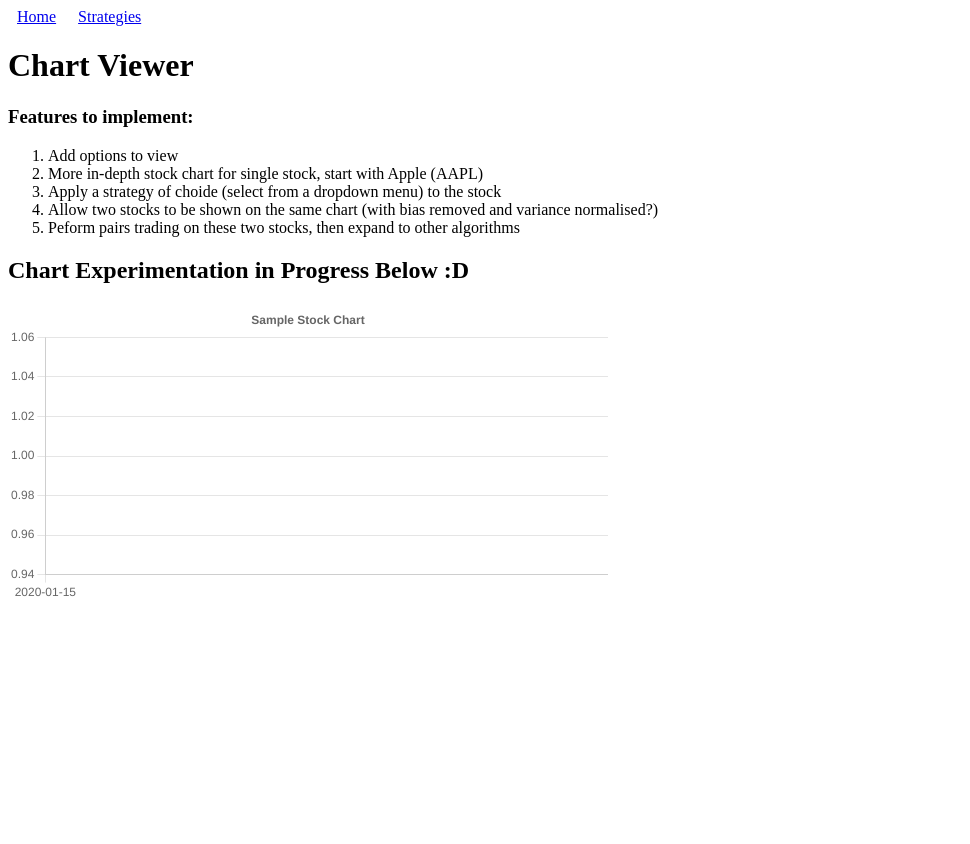
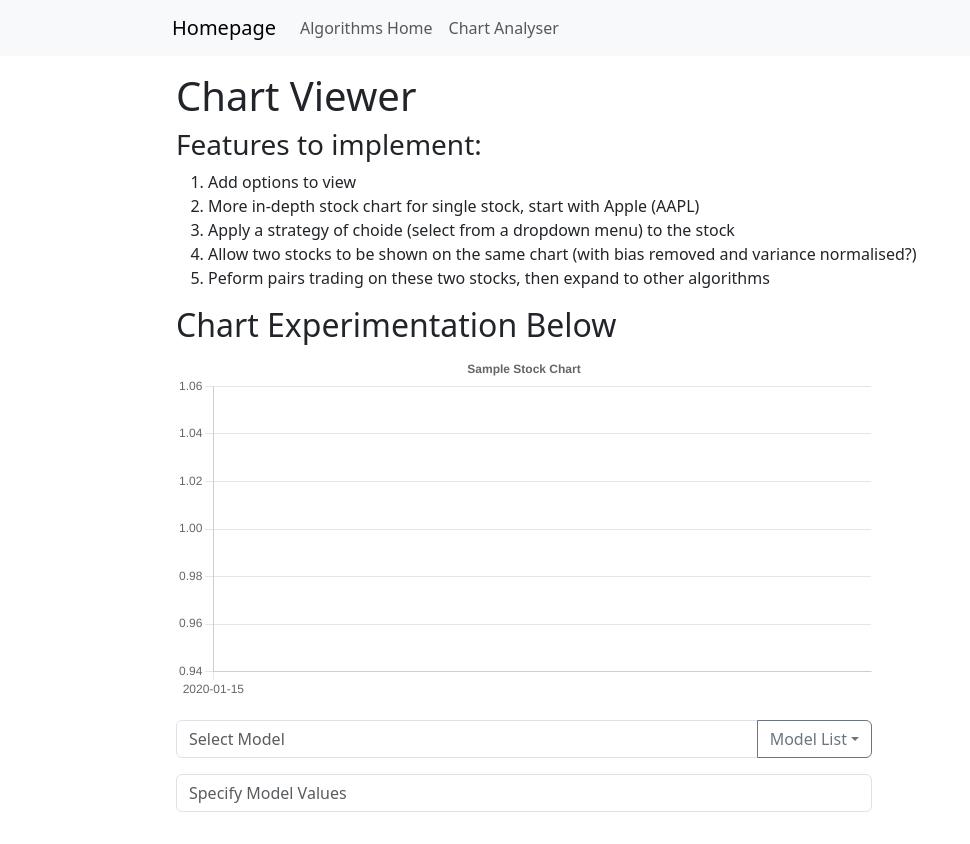
Before and after one commit to Eschamp01/finance_algorithms, a Django app: page /stocks/chart in a window 1280 px wide. Shown: the whole page, without its empty margins (0-970 px from the left). Before the commit the page ends 597 px from the top, so only its background shows below. Run offline with Django 4.2, Linux system fonts and the light colour scheme; tables that the repository leaves empty hold one stand-in row (values such as "Sample post").

Commit message:
Template HTML Added
Navigation bar added to template HTML. To be expanded with other features.

```diff
--- a/Strategies_Viewer/templates/Strategies_Viewer/chart.html
+++ b/Strategies_Viewer/templates/Strategies_Viewer/chart.html
@@ -1,22 +1,9 @@
-<!doctype html>
-<html lang="en">
-<head>
+{% extends 'Strategies_Viewer/template.html' %}
+
+{% block content %}
+
 {% load static %}
-  <meta charset="utf-8">
-  <title>Stock Algos Home</title>
-  <meta name="description" content="Stock algorithms homepage">
-  <meta name="author" content="Edward">
-  <link rel="shortcut icon" href="#" />
-  <link rel="stylesheet" type="text/css" href="{% static 'Stock_Algos/css/style.css' %}">
-</head>
-<body>
-  <header>
-    <ul id='navbar'>
-      <li class='navitem'><a href="..">Home</a></li>
-      <li class='navitem'><a href="./">Strategies</a></li>
-    </ul>
-  </header>
-  <main>
+
 <h1>Chart Viewer</h1>
 <h3>Features to implement:</h3>
 
@@ -28,10 +15,25 @@
   <li>Peform pairs trading on these two stocks, then expand to other algorithms</li>
 </ol>
 
-    <h2>Chart Experimentation in Progress Below :D</h2>
+<h2>Chart Experimentation Below</h2>
 
-    <div style="width: 600px;">
-      <canvas id="stockchart"></canvas>
+<div>
+  <canvas id="stockchart" class="w-75 h-75"></canvas>
+</div>
+<div style="height: 20px"></div>
+<div class="input-group mb-3 w-75">
+  <input type="text" class="form-control" placeholder="Select Model" aria-label="Text input with dropdown button">
+  <button class="btn btn-outline-secondary dropdown-toggle" type="button" data-bs-toggle="dropdown" aria-expanded="false">Model List</button>
+  <ul class="dropdown-menu dropdown-menu-end">
+    <li><a class="dropdown-item" href="#">Moving Average</a></li>
+    <li><a class="dropdown-item" href="#">Mean Reversion</a></li>
+    <li><hr class="dropdown-divider"></li>
+    <li><a class="dropdown-item" href="#">Pairs Trading</a></li>
+  </ul>
+</div>
+<div class="input-group mb-3 w-75">
+  <input type="text" class="form-control" placeholder="Specify Model Values" aria-label="Text input with dropdown button">
+  </ul>
 </div>
 
 <script src="https://cdn.jsdelivr.net/npm/chart.js"></script>
@@ -42,9 +44,4 @@
 </script>
 <script src="{% static 'Stock_Algos/js/chart.js' %}"></script>
 
-  </main>
-  <!-- <footer>
-    <p>Copyright {{ year }}</p>
-  </footer> -->
-</body>
-</html>
+{% endblock %}
--- /dev/null
+++ b/Strategies_Viewer/templates/Strategies_Viewer/template.html
@@ -0,0 +1,63 @@
+<!doctype html>
+<html lang="en">
+<head>
+  {% load static %}
+  <meta charset="utf-8">
+  <title>Stock Algos Home</title>
+  <meta name="description" content="Stock algorithms homepage">
+  <meta name="author" content="Edward">
+  <link rel="stylesheet" type="text/css" href="{% static 'Stock_Algos/css/style.css' %}">
+  <link href="https://cdn.jsdelivr.net/npm/bootstrap@5.3.0-alpha1/dist/css/bootstrap.min.css" \
+   rel="stylesheet" integrity="sha384-GLhlTQ8iRABdZLl6O3oVMWSktQOp6b7In1Zl3/Jr59b6EGGoI1aFkw7cmDA6j6gD" crossorigin="anonymous">
+   <script src="https://cdn.jsdelivr.net/npm/bootstrap@5.3.0-alpha1/dist/js/bootstrap.bundle.min.js" \
+   integrity="sha384-w76AqPfDkMBDXo30jS1Sgez6pr3x5MlQ1ZAGC+nuZB+EYdgRZgiwxhTBTkF7CXvN" crossorigin="anonymous"></script>
+</head>
+<body>
+  <header>
+    <nav class="navbar navbar-expand-lg bg-body-tertiary">
+      <div class="container-fluid w-75">
+        <a class="navbar-brand" href="/">Homepage</a>
+        <button class="navbar-toggler" type="button" data-bs-toggle="collapse" data-bs-target="#navbarNavDropdown" \
+         aria-controls="navbarNavDropdown" aria-expanded="false" aria-label="Toggle navigation">
+          <span class="navbar-toggler-icon"></span>
+        </button>
+        <div class="collapse navbar-collapse" id="navbarNavDropdown">
+          <ul class="navbar-nav">
+            <!-- <li class="nav-item">
+              <a class="nav-link active" aria-current="page" href="..">Home</a>
+            </li> -->
+            <li class="nav-item">
+              <a class="nav-link" href="/stocks">Algorithms Home</a>
+            </li>
+            <!-- extra elements, and a dropdown element example if needed -->
+            <li class="nav-item">
+              <a class="nav-link" href="/stocks/chart">Chart Analyser</a>
+            </li>
+            <!-- <li class="nav-item dropdown">
+              <a class="nav-link dropdown-toggle" role="button" data-bs-toggle="dropdown" aria-expanded="false">
+                Dropdown link
+              </a>
+              <ul class="dropdown-menu">
+                <li><a class="dropdown-item" href="..">Home</a></li>
+                <li><a class="dropdown-item" href="./chart">Chart</a></li>
+                <li><a class="dropdown-item" href="#">Something else here</a></li>
+              </ul>
+            </li> -->
+          </ul>
+        </div>
+      </div>
+    </nav>
+  </header>
+  <main>
+    <div class="mx-auto w-75 p-3">
+    {% comment %} <div class="mx-auto" style="width: 900px;"> {% endcomment %}
+      {% block content %}
+
+      {% endblock %}
+    </div>
+  </main>
+  <!-- <footer>
+    <p>Copyright {{ year }}</p>
+  </footer> -->
+</body>
+</html>
```
Also changed, not shown: Homepage/templates/Homepage/home.html (+6 -24 lines), Strategies_Viewer/templates/Strategies_Viewer/home.html (+5 -27 lines). Lines whose indentation alone changed are shown as unchanged.
